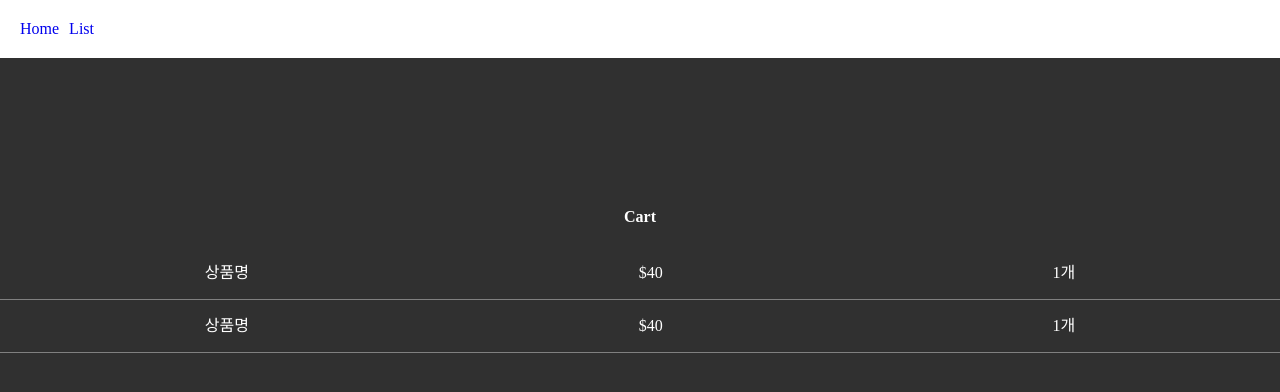
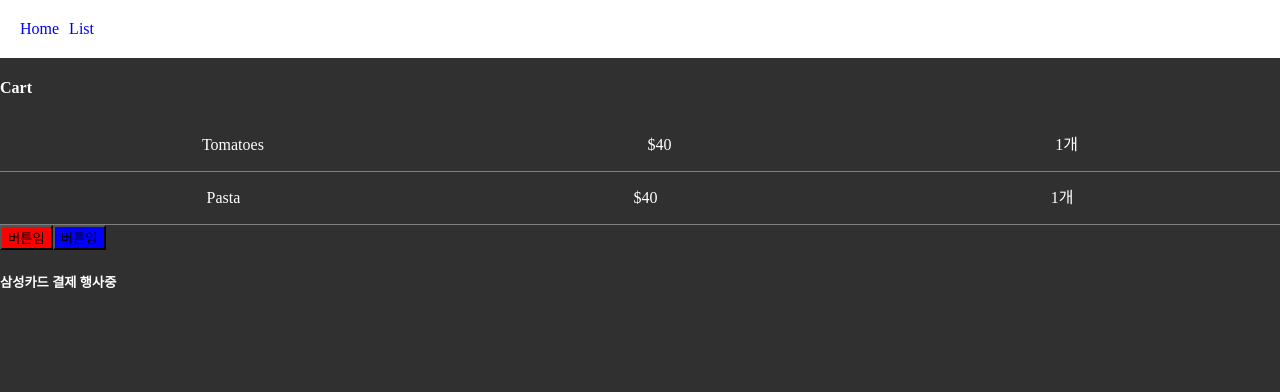
Before and after one commit to kdc9050/codingAppleNextJs, a Next.js app: page /cart in a window 1280 px wide. Shown: the top 392 px of the page. Built offline with nearby package versions, Linux system fonts and the light colour scheme.

Commit message:
1챕터 끝

```diff
--- a/app/cart/page.js
+++ b/app/cart/page.js
@@ -1,17 +1,30 @@
 export default function Cart() {
+  let userItem = ["Tomatoes", "Pasta"];
   return (
     <div>
-      <h4 className="title">Cart</h4>
-      <div className="cart-item">
-        <p>상품명</p>
-        <p>$40</p>
-        <p>1개</p>
-      </div>
-      <div className="cart-item">
-        <p>상품명</p>
-        <p>$40</p>
-        <p>1개</p>
-      </div>
+      <h4>Cart</h4>
+      <CartItem Item={userItem[0]} />
+      <CartItem Item={userItem[1]} />
+      <Btn color="red"></Btn>
+      <Btn color="blue"></Btn>
+      <Banner content="삼성카드" />
     </div>
   );
 }
+
+function CartItem(props) {
+  return (
+    <div className="cart-item">
+      <p>{props.Item}</p>
+      <p>$40</p>
+      <p>1개</p>
+    </div>
+  );
+}
+
+function Banner(props) {
+  return <h5>{props.content} 결제 행사중</h5>;
+}
+function Btn(props) {
+  return <button style={{ background: props.color }}>버튼임</button>;
+}
```
Also changed, not shown: app/list/page.js (+21 -2 lines), app/cart/data.js (added).
